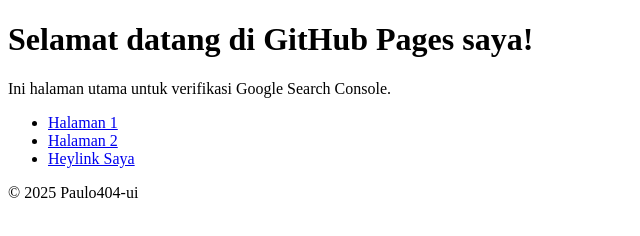
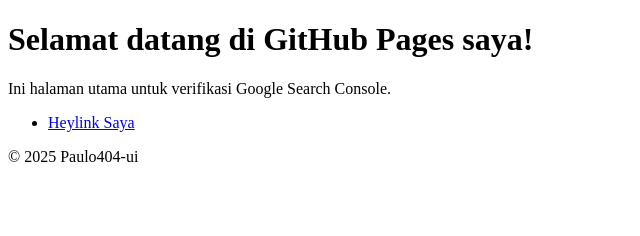
Before and after one commit to paulo404-ui/paulo404-ui.github.io, a plain HTML site: page index.html in a window 1280 px wide. Shown: the whole page, without its empty margins (0-640 px from the left). Drawn offline with Linux system fonts and the light colour scheme.

Commit message:
Add files via upload

```diff
--- a/index.html
+++ b/index.html
@@ -12,8 +12,6 @@
 
   <nav>
     <ul>
-      <li><a href="page1.html">Halaman 1</a></li>
-      <li><a href="page2.html">Halaman 2</a></li>
       <li><a href="https://heylink.me/elmaja404" target="_blank">Heylink Saya</a></li>
     </ul>
   </nav>
```
